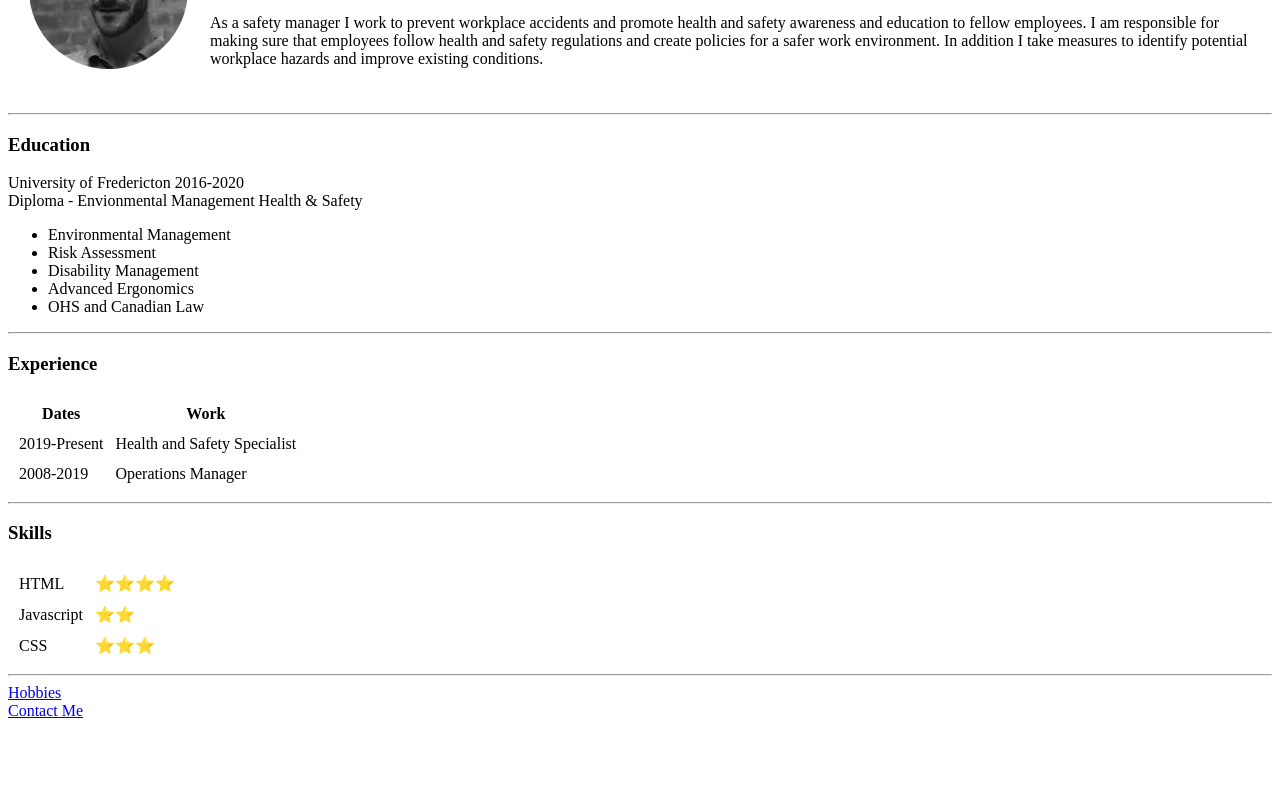
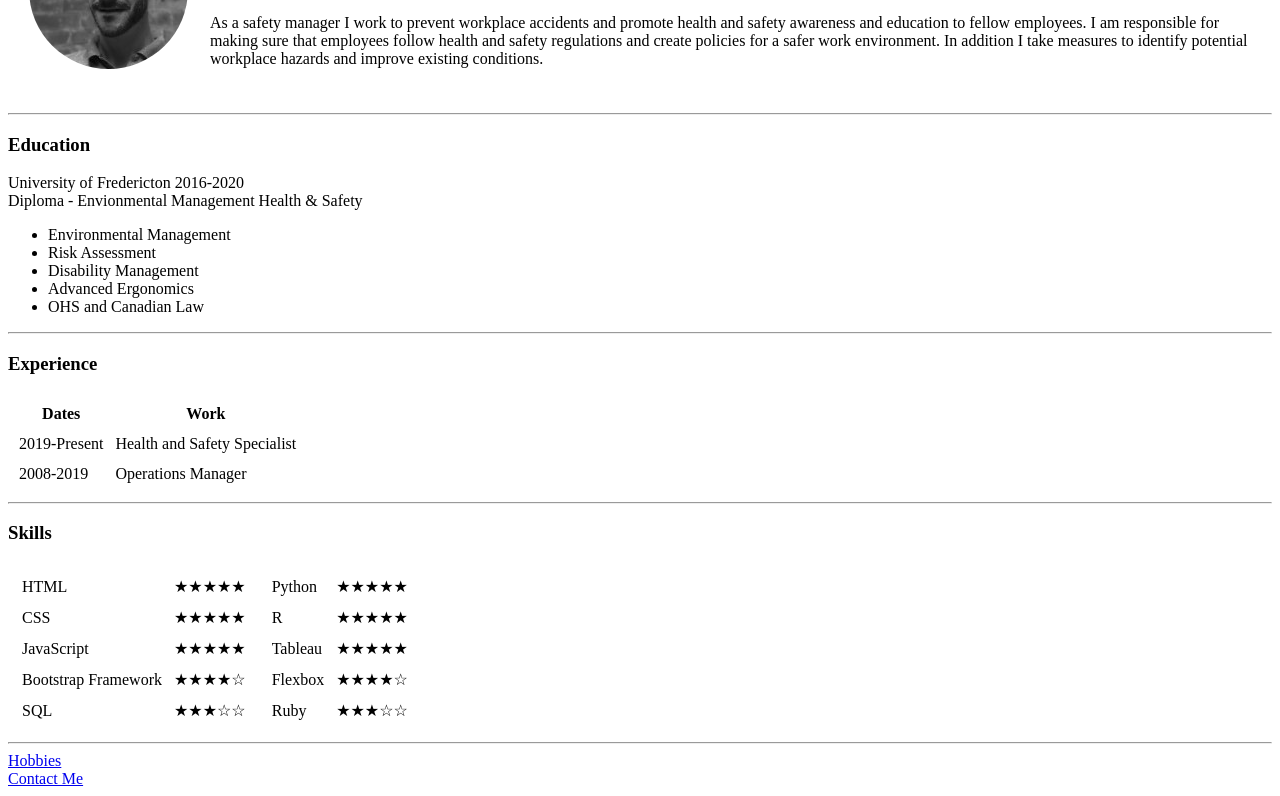
Before and after one commit to TaylorDerek/cv, a plain HTML site: page index.html in a window 1280 px wide. Shown: the part 129-925 px from the top of the page. Before the commit the page ends 857 px from the top, so only its background shows below. Drawn offline with Linux system fonts and the light colour scheme.

Commit message:
Update index.html

```diff
--- a/index.html
+++ b/index.html
@@ -51,19 +51,58 @@
   </table>
   <hr>
   <h3>Skills</h3>
-  <table cellspacing='10'>
+  <table>
+    <tr>
+      <td>
+        <table cellspacing="10">
           <tr>
             <td>HTML</td>
-        <td>⭐⭐⭐⭐</td>
-      </tr>
-      <tr>
-        <td>Javascript</td>
-        <td>⭐⭐</td>
+            <td>★★★★★</td>
           </tr>
           <tr>
             <td>CSS</td>
-        <td>⭐⭐⭐</td>
+            <td>★★★★★</td>
           </tr>
+          <tr>
+            <td>JavaScript</td>
+            <td>★★★★★</td>
+          </tr>
+          <tr>
+            <td>Bootstrap Framework</td>
+            <td>★★★★☆</td>
+          </tr>
+          <tr>
+            <td>SQL</td>
+            <td>★★★☆☆</td>
+          </tr>
+        </table>
+      </td>
+      <td>
+        <table cellspacing="10">
+          <tr>
+            <td>Python</td>
+            <td>★★★★★</td>
+          </tr>
+          <tr>
+            <td>R</td>
+            <td>★★★★★</td>
+          </tr>
+          <tr>
+            <td>Tableau</td>
+            <td>★★★★★</td>
+          </tr>
+          <tr>
+            <td>Flexbox</td>
+            <td>★★★★☆</td>
+          </tr>
+          <tr>
+            <td>Ruby</td>
+            <td>★★★☆☆</td>
+          </tr>
+        </table>
+      </td>
+    </tr>
+
   </table>
 
   <hr>
```
Lines whose indentation alone changed are shown as unchanged.
